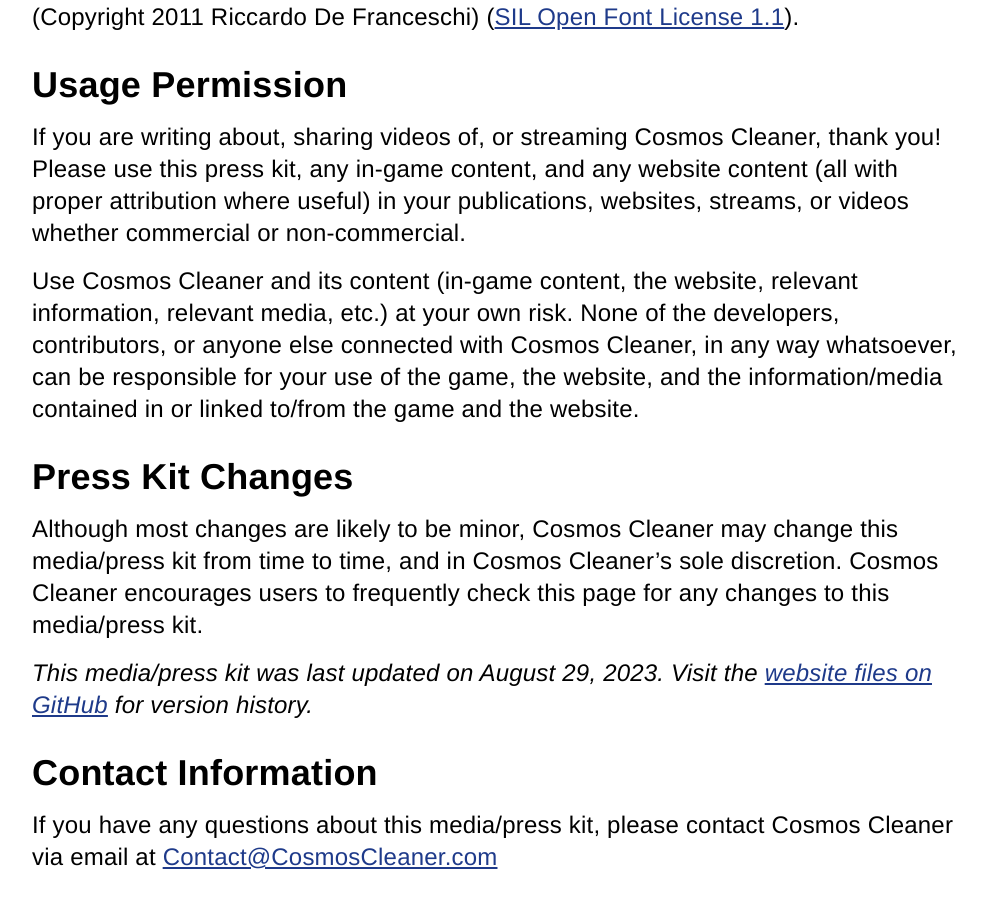
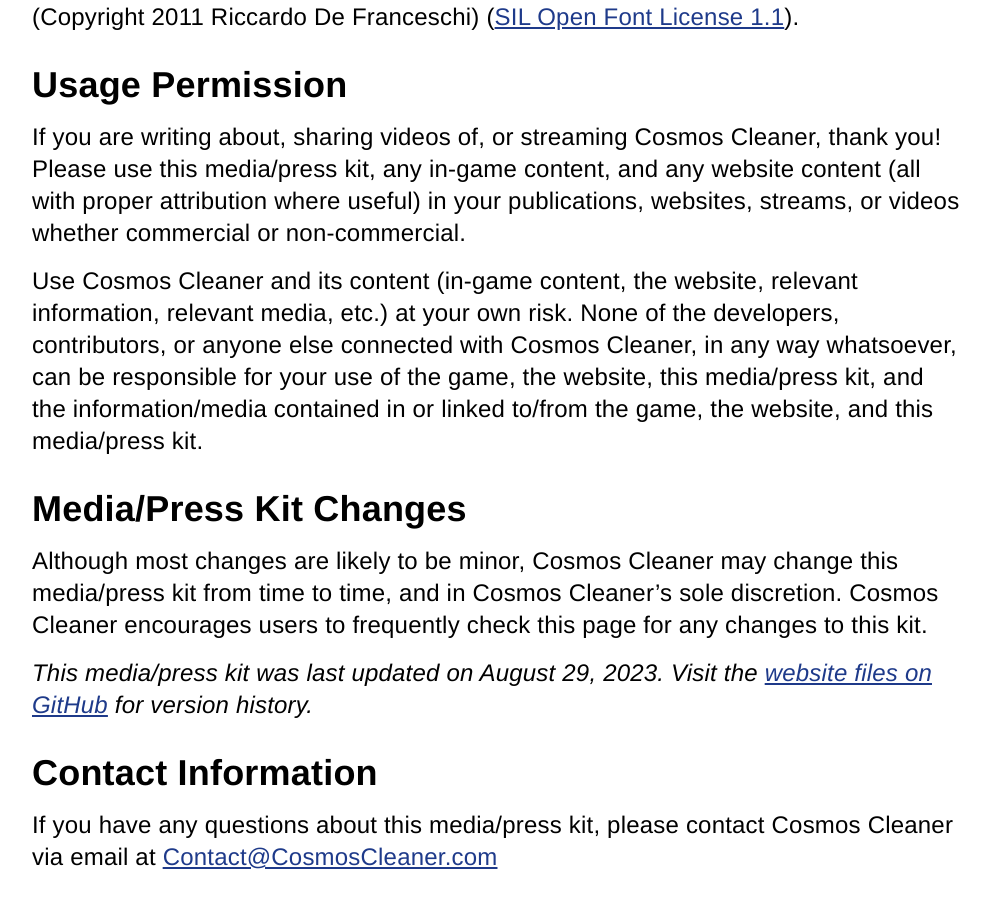
Before and after one commit to derek-perry/cosmoscleaner.com, a Next.js app: page /press in a window 1280 px wide. Shown: the part 3409-4316 px from the top of the page, without its empty margins (144-1134 px from the left). Built offline with nearby package versions, Linux system fonts and the light colour scheme; no server answers; a web font is replaced by a local one.

Commit message:
Fix Press Kit Page Wording
The usage of press kit and media/press kit was a little wrong so certain parts were reworded with either the full media/press kit or just kit (never just press kit).

```diff
--- a/pages/press.tsx
+++ b/pages/press.tsx
@@ -243,12 +243,12 @@ const copyrightPage: NextPage = () => {
               <p className="my-4 text-2xl">The display font used on Cosmos Cleaner's website and in-game <em>(specifically for "Cleaner" in the logo)</em> is <LinkExternal href="http://www.rdftype.it/?/projects/sonsie/" title="View Sonsie One of Riccardo De Franceschi's Website">Sonsie One</LinkExternal> and was created by <LinkExternal href="http://www.rdftype.it" title="Go to Riccardo De Franceschi, the Creator of Sonsie One, at www.rdftype.it">Riccardo De Franceschi</LinkExternal> (Copyright 2011 Riccardo De Franceschi) (<LinkExternal href="https://scripts.sil.org/ofl" title="View the Official SIL Open Font License 1.1 at scripts.sil.org/ofl">SIL Open Font License 1.1</LinkExternal>).</p>
 
               <h2 id="usage" className="mt-8 mb-4 text-4xl font-bold">Usage Permission</h2>
-              <p className="my-4 text-2xl">If you are writing about, sharing videos of, or streaming Cosmos Cleaner, thank you! Please use this press kit, any in-game content, and any website content (all with proper attribution where useful) in your publications, websites, streams, or videos whether commercial or non-commercial.</p>
-              <p className="my-4 text-2xl">Use Cosmos Cleaner and its content (in-game content, the website, relevant information, relevant media, etc.) at your own risk. None of the developers, contributors, or anyone else connected with Cosmos Cleaner, in any way whatsoever, can be responsible for your use of the game, the website, and the information/media contained in or linked to/from the game and the website.</p>
+              <p className="my-4 text-2xl">If you are writing about, sharing videos of, or streaming Cosmos Cleaner, thank you! Please use this media/press kit, any in-game content, and any website content (all with proper attribution where useful) in your publications, websites, streams, or videos whether commercial or non-commercial.</p>
+              <p className="my-4 text-2xl">Use Cosmos Cleaner and its content (in-game content, the website, relevant information, relevant media, etc.) at your own risk. None of the developers, contributors, or anyone else connected with Cosmos Cleaner, in any way whatsoever, can be responsible for your use of the game, the website, this media/press kit, and the information/media contained in or linked to/from the game, the website, and this media/press kit.</p>
 
 
-              <h2 id="changes" className="mt-8 text-4xl font-bold">Press Kit Changes</h2>
-              <p className="my-4 text-2xl">Although most changes are likely to be minor, Cosmos Cleaner may change this media/press kit from time to time, and in Cosmos Cleaner’s sole discretion. Cosmos Cleaner encourages users to frequently check this page for any changes to this media/press kit.</p>
+              <h2 id="changes" className="mt-8 text-4xl font-bold">Media/Press Kit Changes</h2>
+              <p className="my-4 text-2xl">Although most changes are likely to be minor, Cosmos Cleaner may change this media/press kit from time to time, and in Cosmos Cleaner’s sole discretion. Cosmos Cleaner encourages users to frequently check this page for any changes to this kit.</p>
               <p className="my-4 text-2xl"><i>This media/press kit was last updated on August 29, 2023. Visit the <LinkExternal href="https://github.com/derek-perry/CosmosCleaner" title="View Cosmos Cleaner by Derek Perry on GitHub">website files on GitHub</LinkExternal> for version history.</i></p>
 
 
```
